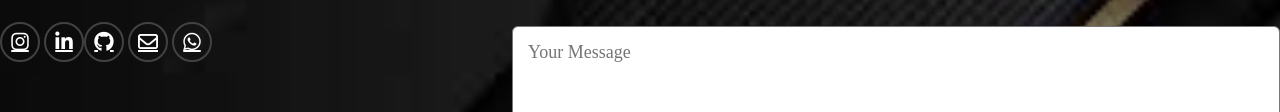
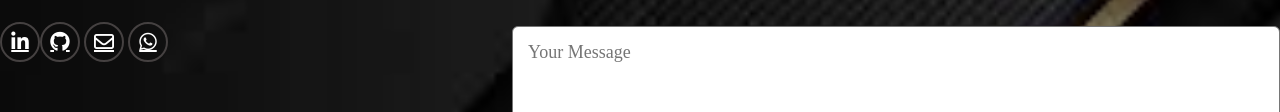
Before and after one commit to Sangeetha-Sadaiappan/Personal-portfolio, a plain HTML site: page index.html in a window 1280 px wide. Shown: the part 3317-3429 px from the top of the page. Drawn offline with Linux system fonts and the light colour scheme; a script that the page names is missing; a web font is replaced by a local one.

Commit message:
Update index.html

```diff
--- a/index.html
+++ b/index.html
@@ -186,7 +186,6 @@
         <br>
         <br>
         <div class="socialmedia">
-                <a href="https://www.instagram.com/prasan_sk_03/"><i class="fa-brands fa-instagram"></i></a>
                 <a href="https://www.linkedin.com/in/sangeetha-s-380536269/"><i class="fa-brands fa-linkedin-in"></i>
                 <a href="https://github.com/Sangeetha-Sadaiappan"><i class="fa-brands fa-github"></i></a>
                 <a href="mailto:sangeethasadaiappanaks@gmail.com"><i class="fa-regular fa-envelope"></i></a>
```
